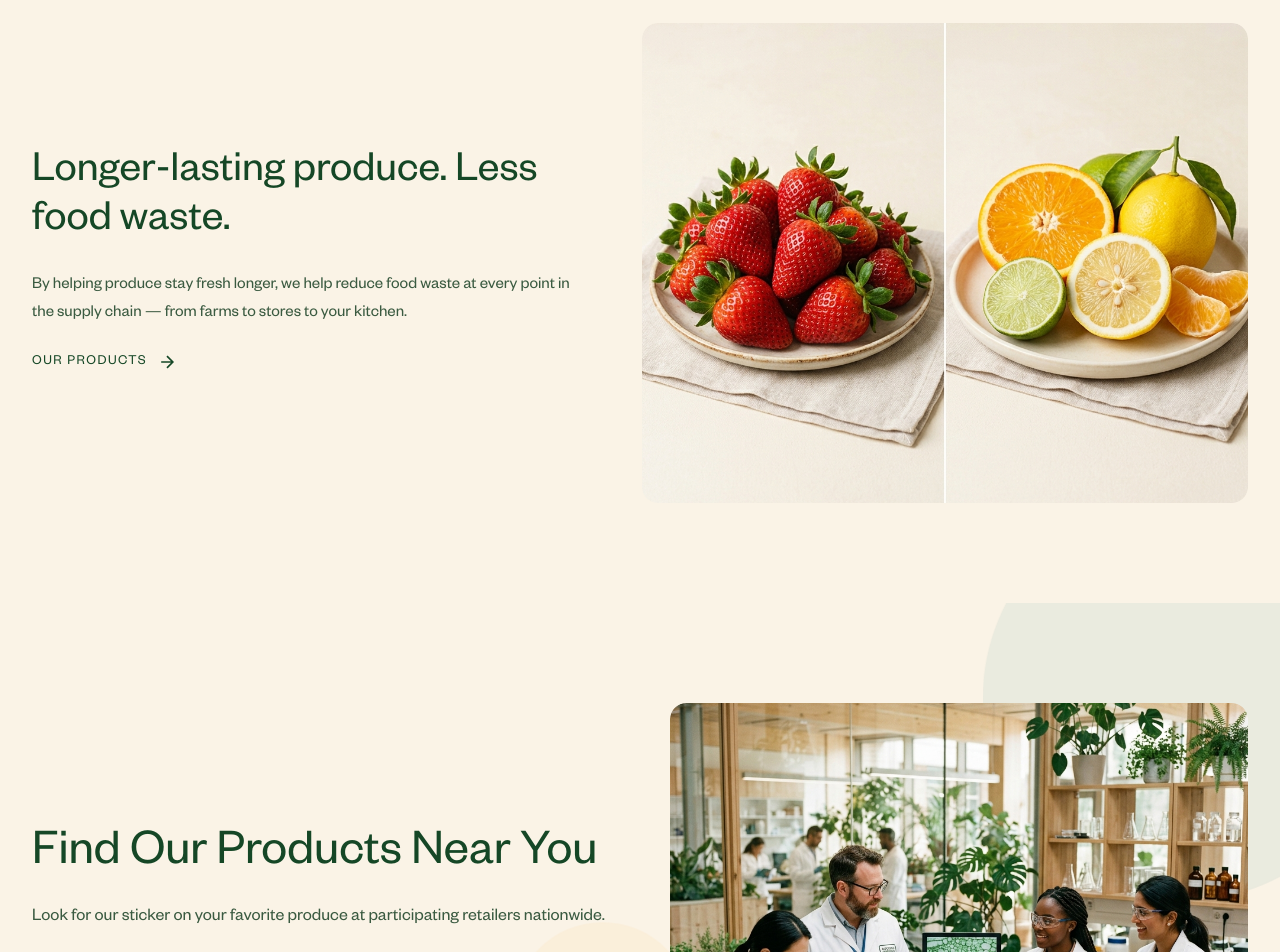
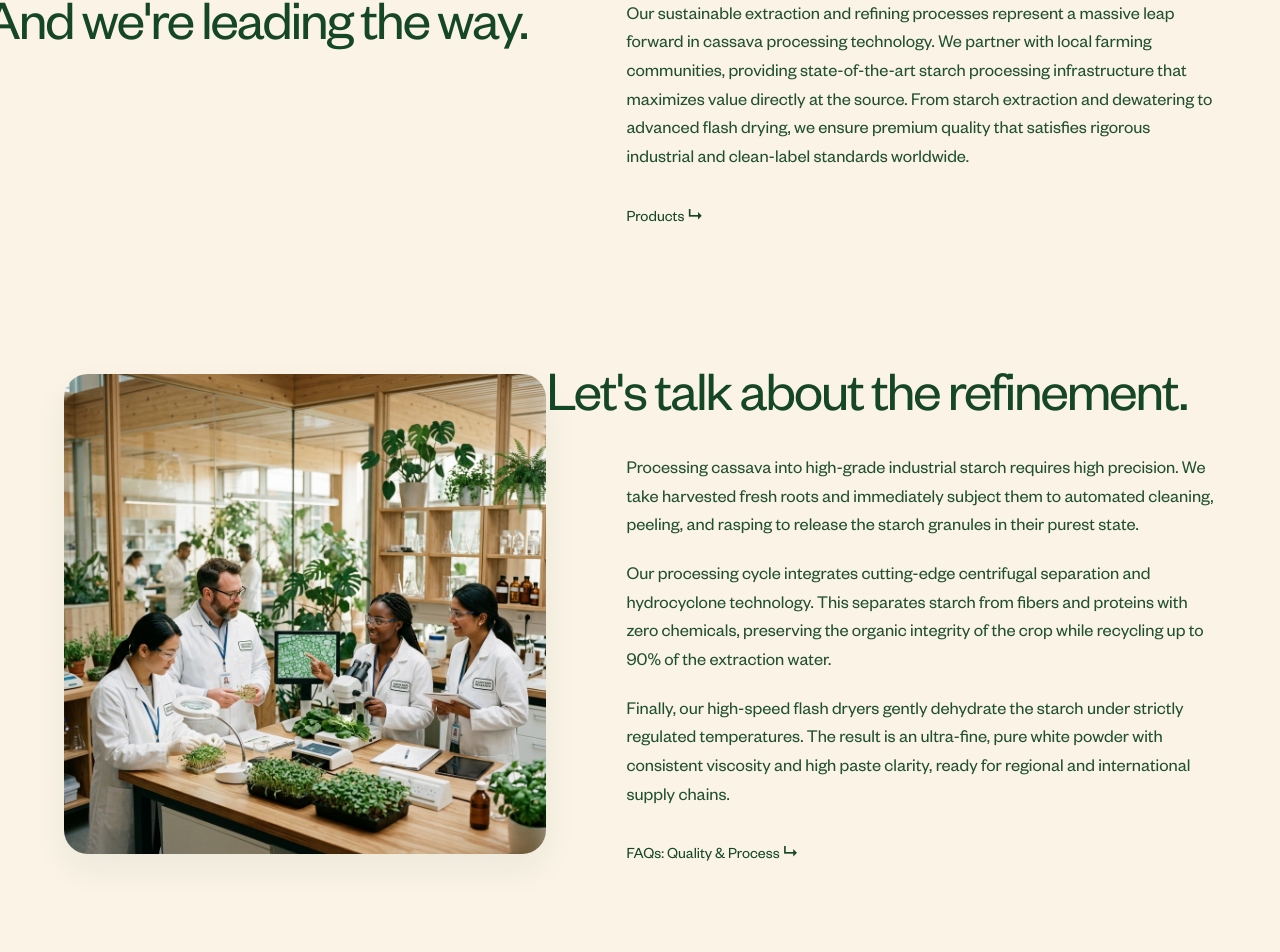
Before and after one commit to Bennymens/Cross-world-investment-limited, a React (Vite) app: page / in a window 1280 px wide. Shown: the part 3277-4229 px from the top of the page. Built offline with nearby package versions, Linux system fonts and the light colour scheme.

Commit message:
new updates

```diff
--- a/src/pages/Home.css
+++ b/src/pages/Home.css
@@ -844,3 +844,50 @@
     max-height: 280px;
   }
 }
+
+/* ==========================================================================
+   WHAT WE DO SECTIONS (Scroll overlap wrapper)
+   ========================================================================== */
+.what-we-do-wrapper {
+  position: relative;
+  z-index: 2;
+  background-color: var(--site-bg);
+  border-radius: 48px; /* Beautiful rounded corners all around! */
+  margin-top: -100px; /* Overlaps stats-section bottom */
+  padding: 120px clamp(24px, 5vw, 80px) 140px;
+  display: flex;
+  flex-direction: column;
+  gap: 140px;
+  box-shadow: 0 -20px 50px rgba(21, 71, 38, 0.08); /* Upper-directed shadow overlay */
+}
+
+.what-we-do-image-wrapper {
+  width: 100%;
+  border-radius: 24px;
+  overflow: hidden;
+  position: relative;
+  box-shadow: 0 15px 35px rgba(21, 71, 38, 0.06);
+}
+
+.what-we-do-image {
+  width: 100%;
+  height: auto;
+  max-height: 480px;
+  object-fit: cover;
+  display: block;
+  transition: transform 0.6s cubic-bezier(0.22, 1, 0.36, 1);
+}
+
+.what-we-do-image-wrapper:hover .what-we-do-image {
+  transform: scale(1.03);
+}
+
+/* Responsive adjustment for What We Do panels */
+@media (max-width: 900px) {
+  .what-we-do-wrapper {
+    padding-top: 80px;
+    padding-bottom: 80px;
+    gap: 90px;
+    margin-top: -60px;
+  }
+}
--- a/src/pages/Home.jsx
+++ b/src/pages/Home.jsx
@@ -183,7 +183,7 @@ export default function Home() {
 
       {/* ===== SECTION 5: STATISTICS (Full-bleed Background Image) ===== */}
       <section className="stats-section" ref={statsRef}>
-        <img src="" alt="" className="stats-bg-image" />
+        <img src="/src/assets/cassava 1.webp" alt="Cassava Starch Processing Background" className="stats-bg-image" />
         <div className="stats-overlay" />
         <div className="stats-content-wrapper">
           <h2 className="stats-main-heading">Our sustainability impact since 2021</h2>
@@ -199,7 +199,7 @@ export default function Home() {
               </p>
             </div>
             <div className="stat-card">
-              <AnimatedNumber value={6.96} suffix="B" />
+              <AnimatedNumber value={7.0} suffix="B" />
               <p className="stat-label">liters of water conserved, enough to fill 2,800 Olympic-sized swimming pools.</p>
             </div>
           </div>
@@ -209,61 +209,53 @@ export default function Home() {
         </div>
       </section>
 
-      {/* ===== SECTION 6: TEXT + IMAGE BLOCK (reversed) ===== */}
-      <section className="half-block reversed" ref={textImgRef}>
-        <div className="half-grid">
-          <div className="half-image">
-            <img src={longevityImg} alt="Fresh produce lasting longer" />
+      {/* ===== WHAT WE DO SECTIONS (Scroll overlap wrapper) ===== */}
+      <div className="home-content-scroll what-we-do-wrapper">
+
+        {/* What We Do Panel 1: Leading the way */}
+        <section className="story-panel row-text-right what-we-do-panel-1" ref={textImgRef}>
+          <div className="story-col col-left">
+            <h2 className="story-heading">
+              And we're leading the way.
+            </h2>
           </div>
-          <div className="half-content">
-            <h2 className="half-heading">
-              Longer-lasting produce. Less food waste.
-            </h2>
-            <p className="half-text">
-              By helping produce stay fresh longer, we help reduce food waste at
-              every point in the supply chain — from farms to stores to your
-              kitchen.
+          <div className="story-col col-right">
+            <p className="story-text">
+              Our sustainable extraction and refining processes represent a massive leap forward in cassava processing technology. We partner with local farming communities, providing state-of-the-art starch processing infrastructure that maximizes value directly at the source. From starch extraction and dewatering to advanced flash drying, we ensure premium quality that satisfies rigorous industrial and clean-label standards worldwide.
             </p>
-            <Link to="/products" className="link-arrow">
-              <span>Our Products</span>
-              <svg
-                width="20"
-                height="20"
-                viewBox="0 0 24 24"
-                fill="none"
-                stroke="currentColor"
-                strokeWidth="2"
-              >
-                <path d="M5 12h14M12 5l7 7-7 7" />
-              </svg>
+            <Link to="/products" className="story-link">
+              Products ↳
             </Link>
           </div>
-        </div>
-      </section>
+        </section>
 
-      {/* ===== SECTION 7: FIND / CTA ===== */}
-      <section className="find-section" ref={findRef}>
-        <div className="find-inner">
-          <div className="find-content">
-            <h2 className="find-heading">Find Our Products Near&nbsp;You</h2>
-            <p className="find-text">
-              Look for our sticker on your favorite produce at participating
-              retailers nationwide.
+        {/* What We Do Panel 2: Refinement & Starch Processing */}
+        <section className="story-panel row-media-right what-we-do-panel-2" ref={findRef}>
+          <div className="story-col col-left">
+            <div className="what-we-do-image-wrapper">
+              <img src="/src/assets/team-lab.png" alt="Our refining team in action" className="what-we-do-image" />
+            </div>
+          </div>
+          <div className="story-col col-right">
+            <h2 className="story-heading">
+              Let's talk about the refinement.
+            </h2>
+            <p className="story-text">
+              Processing cassava into high-grade industrial starch requires high precision. We take harvested fresh roots and immediately subject them to automated cleaning, peeling, and rasping to release the starch granules in their purest state.
             </p>
-            <Link to="/contact" className="btn-primary">
-              Contact Us
+            <p className="story-text">
+              Our processing cycle integrates cutting-edge centrifugal separation and hydrocyclone technology. This separates starch from fibers and proteins with zero chemicals, preserving the organic integrity of the crop while recycling up to 90% of the extraction water.
+            </p>
+            <p className="story-text">
+              Finally, our high-speed flash dryers gently dehydrate the starch under strictly regulated temperatures. The result is an ultra-fine, pure white powder with consistent viscosity and high paste clarity, ready for regional and international supply chains.
+            </p>
+            <Link to="/faq" className="story-link">
+              FAQs: Quality &amp; Process ↳
             </Link>
           </div>
-          <div className="find-image">
-            <img src={labImg} alt="Our team at work" />
-          </div>
-        </div>
-        <div className="find-bg-shapes">
-          <div className="shape shape-1" />
-          <div className="shape shape-2" />
-          <div className="shape shape-3" />
-        </div>
-      </section>
+        </section>
+
+      </div>
     </main>
   );
 }
```
